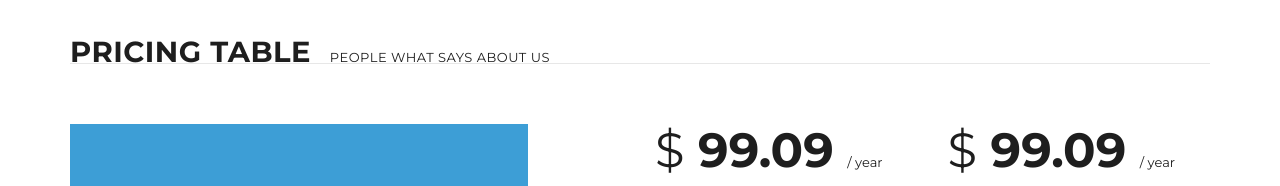
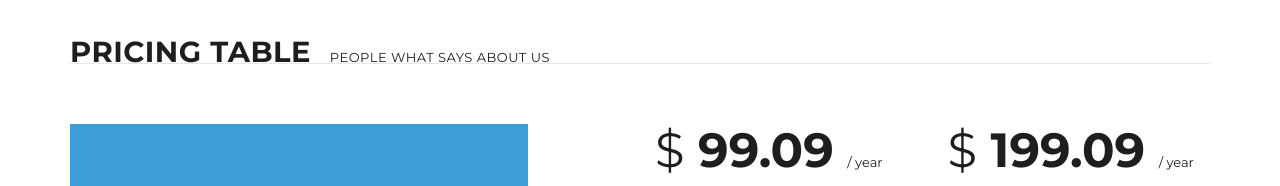
Before and after one commit to sohelrana01/iEsencia, a plain HTML site: page index.html in a window 1280 px wide. Shown: the part 4940-5126 px from the top of the page. Drawn offline with Linux system fonts and the light colour scheme; a script that the page names is missing.

Commit message:
pricing-table price update

```diff
--- a/index.html
+++ b/index.html
@@ -505,7 +505,7 @@
                     </div>
                     <div class="col-md-3">
                         <div class="pricing-table">
-                            <h2> <span class="big">$</span> 99.09 <span>/ year</span></h2>
+                            <h2> <span class="big">$</span> 199.09 <span>/ year</span></h2>
                             <div class="pricing-level">
                                 Advanced for group
                             </div>
```
